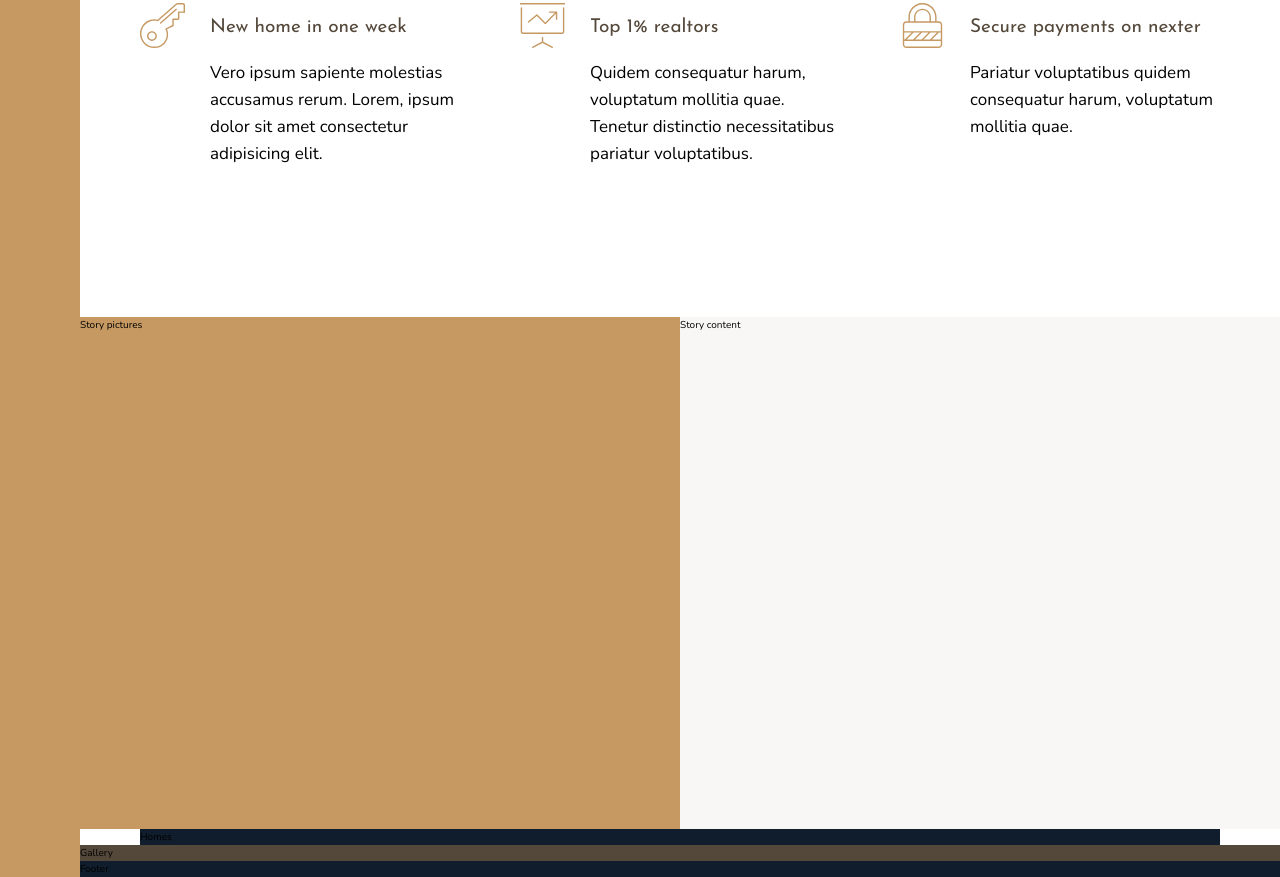
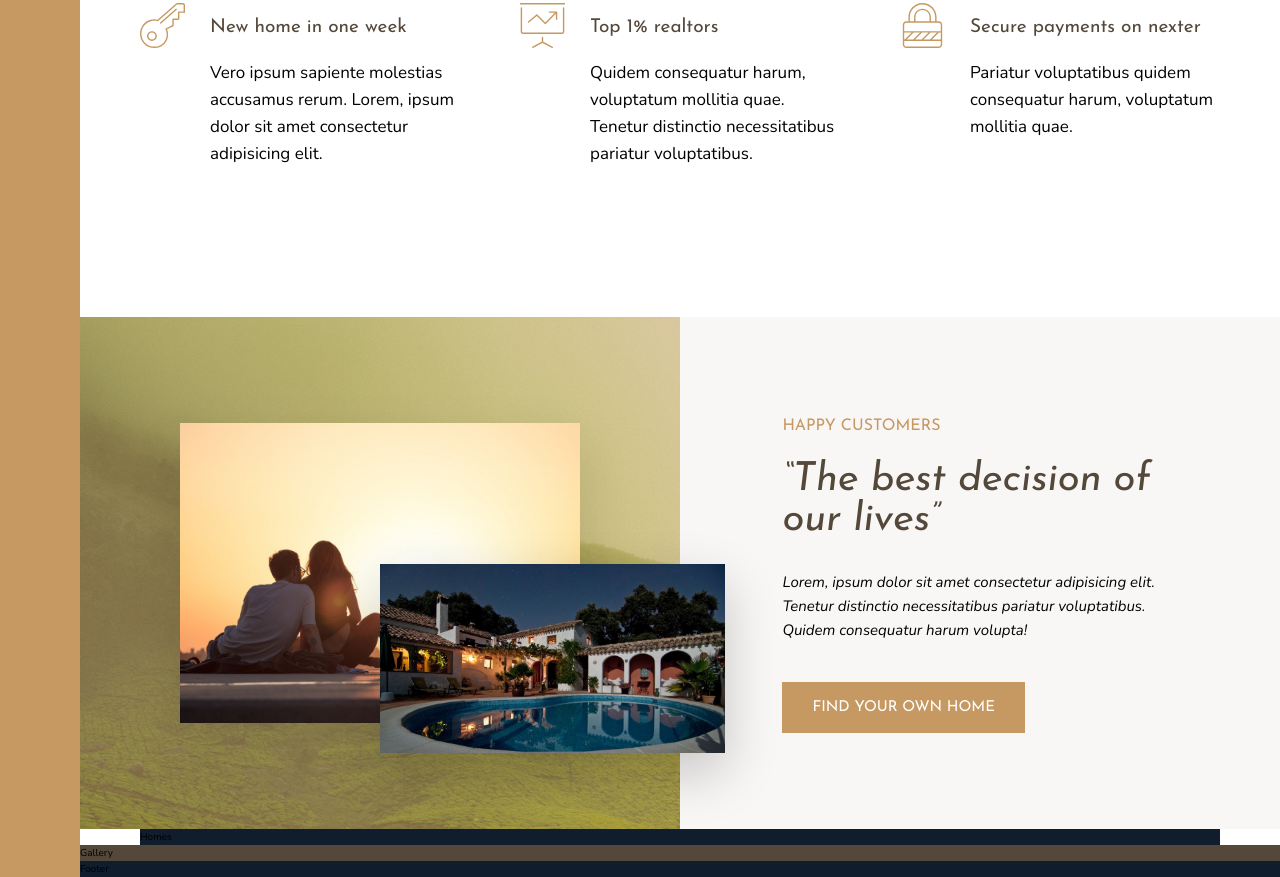
Before and after one commit to gunil0610/Nexter, a website: page index.html in a window 1280 px wide. Shown: the part 991-1868 px from the top of the page. Drawn offline with nearby package versions, Linux system fonts and the light colour scheme.

Commit message:
built story sections

```diff
--- a/index.html
+++ b/index.html
@@ -84,9 +84,27 @@
       </div>
     </section>
 
-    <div class="story__pictures">Story pictures</div>
+    <div class="story__pictures">
+      <img
+        src="img/story-1.jpeg"
+        alt="Couple with new house"
+        class="story__img--1"
+      />
+      <img src="img/story-2.jpeg" alt="New house" class="story__img--2" />
+    </div>
 
-    <div class="story__content">Story content</div>
+    <div class="story__content">
+      <h3 class="heading-3 mb-sm">Happy Customers</h3>
+      <h2 class="heading-2 heading-2--dark mb-md">
+        &ldquo;The best decision of our lives&rdquo;
+      </h2>
+      <p class="story__text">
+        Lorem, ipsum dolor sit amet consectetur adipisicing elit. Tenetur
+        distinctio necessitatibus pariatur voluptatibus. Quidem consequatur
+        harum volupta!
+      </p>
+      <button class="btn">Find your own home</button>
+    </div>
 
     <section class="homes">Homes</section>
 
--- a/sass/_story.scss
+++ b/sass/_story.scss
@@ -2,10 +2,52 @@
   &__pictures {
     background-color: $color-primary;
     grid-column: full-start / col-end 4;
+    background-image: linear-gradient(
+        rgba($color-primary, 0.5),
+        rgba($color-primary, 0.5)
+      ),
+      url(../img/back.jpg);
+
+    display: grid;
+    grid-template-rows: repeat(6, 1fr);
+    grid-template-columns: repeat(6, 1fr);
+    align-items: center;
+  }
+
+  &__img--1 {
+    width: 100%;
+    grid-row: 2 / 6;
+    grid-column: 2 / 6;
+    box-shadow: 0 2rem 5rem rgba(0, 0, 0, 0.1);
+  }
+
+  &__img--2 {
+    width: 115%;
+    grid-row: 4 / 6;
+    grid-column: 4 / 7;
+    z-index: 10;
+    box-shadow: 0 2rem 5rem rgba(0, 0, 0, 0.2);
   }
 
   &__content {
     background-color: $color-grey-light-1;
     grid-column: col-start 5 / full-end;
+
+    padding: 6rem 8vw;
+
+    // display: flex;
+    // flex-direction: column;
+    // justify-content: center;
+    // align-items: flex-start;
+
+    display: grid;
+    align-content: center;
+    justify-items: start;
+  }
+
+  &__text {
+    font-size: 1.5rem;
+    font-style: italic;
+    margin-bottom: 4rem;
   }
 }
--- a/sass/_typography.scss
+++ b/sass/_typography.scss
@@ -8,9 +8,22 @@
 }
 .heading-2 {
   @extend %heading;
+  font-size: 4rem;
+  font-style: italic;
+  line-height: 1;
+
+  &--light {
+    color: $color-grey-light-1;
+  }
+  &--dark {
+    color: $color-grey-dark-1;
+  }
 }
 .heading-3 {
   @extend %heading;
+  font-size: 1.6rem;
+  color: $color-primary;
+  text-transform: uppercase;
 }
 .heading-4 {
   @extend %heading;
@@ -23,3 +36,33 @@
     color: $color-grey-dark-1;
   }
 }
+
+.btn {
+  background-color: $color-primary;
+  color: #fff;
+  border: none;
+  border-radius: 0;
+  font-family: $font-display;
+  font-size: 1.5rem;
+  text-transform: uppercase;
+  padding: 1.8rem 3rem;
+  cursor: pointer;
+  transition: all 0.2s;
+
+  &:hover {
+    background-color: $color-primary-dark;
+  }
+}
+
+.mb-sm {
+  margin-bottom: 2rem;
+}
+.mb-md {
+  margin-bottom: 3rem;
+}
+.mb-lg {
+  margin-bottom: 4rem;
+}
+.mb-hg {
+  margin-bottom: 8rem;
+}
```
Also changed, not shown: css/style.css.
